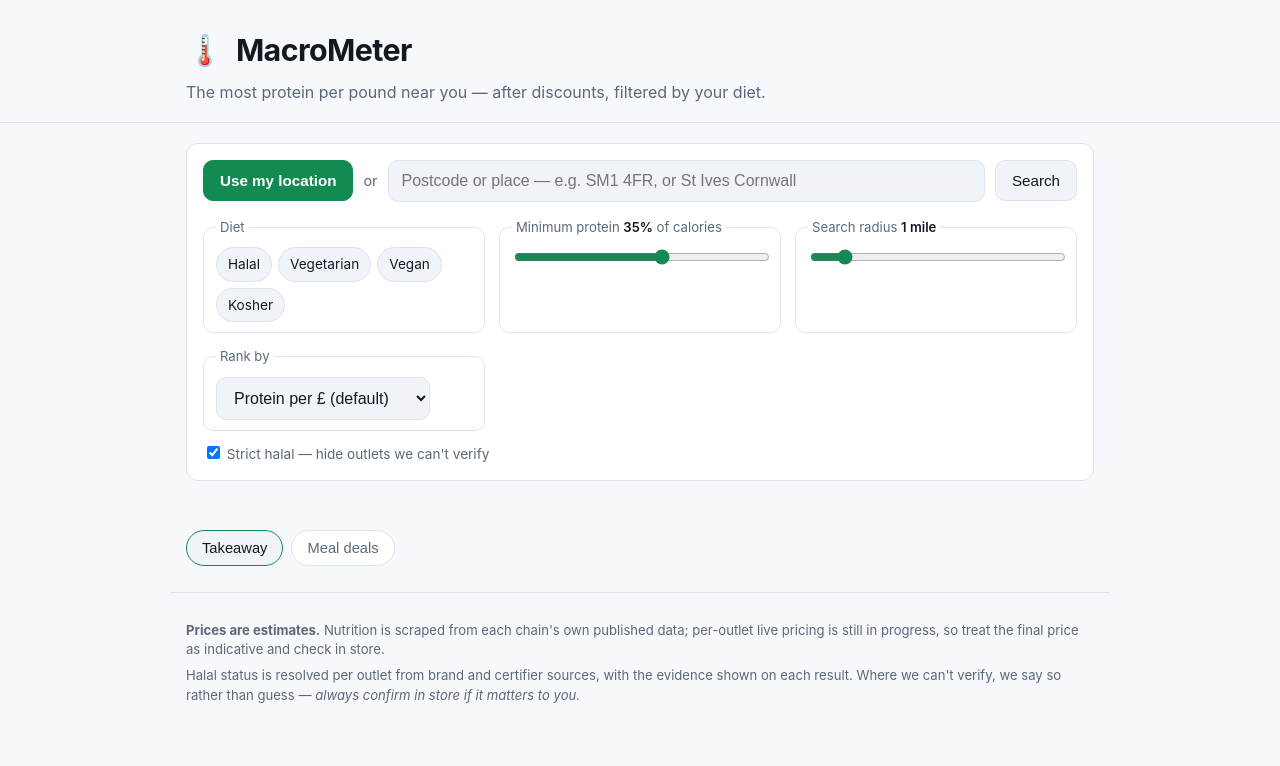
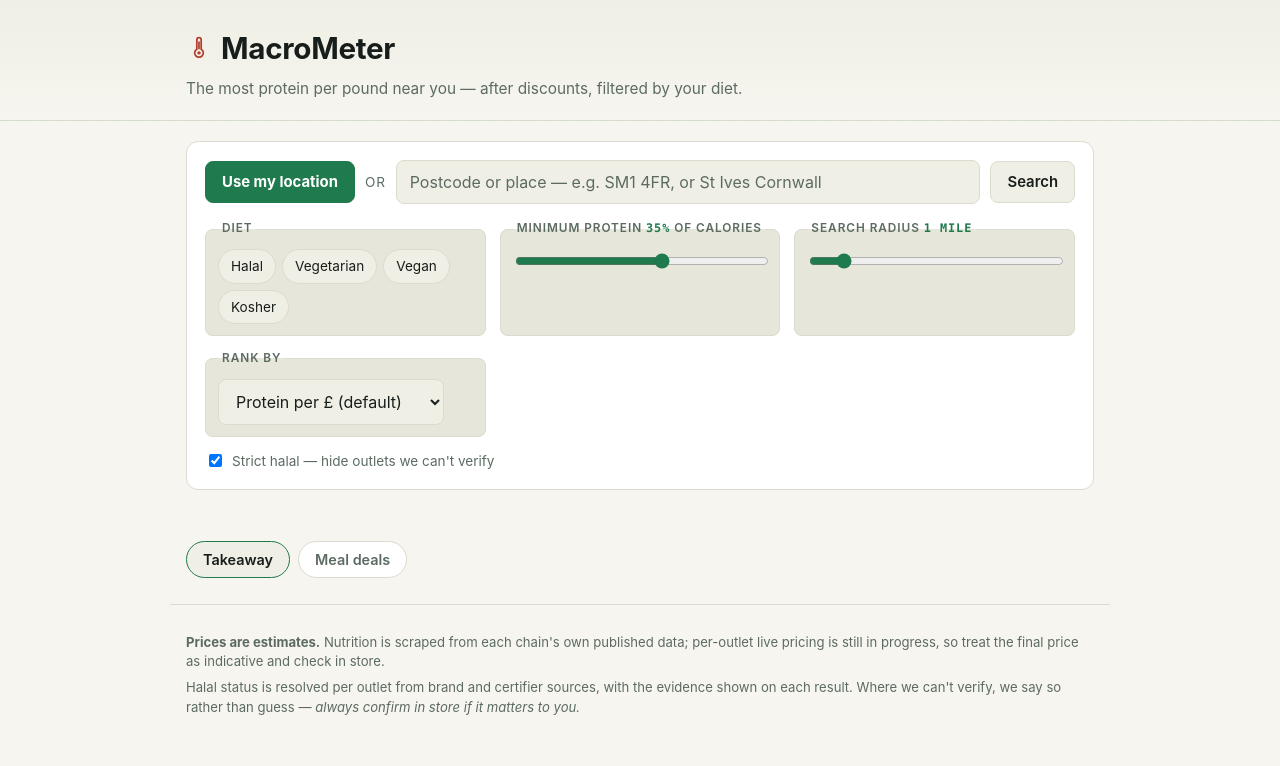
Before and after one commit to parkinsons0to1/Finding-healthy-takeout-options, a plain HTML site: page web/index.html in a window 1280 px wide. Drawn offline with Linux system fonts and the light colour scheme.

Commit message:
Redesign web front end around an instrument-panel aesthetic
Replace the generic dark-dashboard look with a palette and type system
grounded in the "thermometer" concept: a warmed near-black ground with a
quieted pine accent (rather than neon-on-black), and tabular monospace
reserved for anything that's an actual measurement (scores, prices,
macros, filter readouts). Swap the emoji logo for an inline SVG
thermometer mark, add hover/focus states, refine spacing and card
layout, and keep the light-mode palette in step.

Co-Authored-By: Claude Sonnet 5 <noreply@anthropic.com>
Claude-Session: https://claude.ai/code/session_01Pbt9UVLTG7tcFVk4gfww2r

```diff
--- a/web/index.html
+++ b/web/index.html
@@ -9,7 +9,14 @@
 <body>
 <header class="top">
   <div class="wrap">
-    <h1><span class="logo">🌡️</span> MacroMeter</h1>
+    <h1><span class="logo" aria-hidden="true">
+      <svg viewBox="0 0 24 24" fill="none" xmlns="http://www.w3.org/2000/svg">
+        <path d="M14 13.05V4.5a2 2 0 0 0-4 0v8.55a4 4 0 1 0 4 0Z"
+              stroke="currentColor" stroke-width="1.6" stroke-linejoin="round"/>
+        <path d="M12 6.5v6" stroke="currentColor" stroke-width="1.6" stroke-linecap="round"/>
+        <circle cx="12" cy="16.5" r="1.6" fill="currentColor"/>
+      </svg>
+    </span> MacroMeter</h1>
     <p class="tag">The most protein per pound near you — after discounts, filtered by your diet.</p>
   </div>
 </header>
--- a/web/styles.css
+++ b/web/styles.css
@@ -1,122 +1,229 @@
+/* MacroMeter — instrument-panel styling.
+   Palette and type are built around the "thermometer" concept: a warm-black
+   ground (not flat neon-on-black), a quieted pine accent, and tabular
+   monospace reserved for anything that is actually a measurement. */
+
 :root {
-  --bg: #0e1116;
-  --panel: #161b23;
-  --panel-2: #1d232d;
-  --line: #2a323f;
-  --text: #e8edf4;
-  --muted: #9aa7b8;
-  --accent: #35d07f;
-  --accent-dim: #1d7d4d;
-  --warn: #f0b429;
-  --bad: #ef5f5f;
+  --bg: #0c1310;
+  --panel: #141b17;
+  --panel-2: #1b2420;
+  --panel-raised: #212b25;
+  --line: #293530;
+  --line-soft: #202b26;
+  --text: #e9f0ea;
+  --muted: #8ea89b;
+  --accent: #4caf7d;
+  --accent-dim: #2a6b4a;
+  --accent-ink: #04140c;
+  --warn: #d7a34a;
+  --bad: #d97462;
+  --mercury: #d9705f;
   --radius: 12px;
+  --radius-sm: 8px;
+  --font-body: -apple-system, BlinkMacSystemFont, "Segoe UI", Roboto, Helvetica, Arial, sans-serif;
+  --font-mono: ui-monospace, "SF Mono", "Cascadia Code", "Roboto Mono", "Menlo", Consolas, monospace;
+  --ease: 160ms ease;
 }
+
 @media (prefers-color-scheme: light) {
   :root {
-    --bg: #f6f8fb; --panel: #fff; --panel-2: #f0f3f8; --line: #dde3ec;
-    --text: #131922; --muted: #5c6878; --accent: #128a52; --accent-dim: #b8e8ce;
+    --bg: #f6f5ef;
+    --panel: #ffffff;
+    --panel-2: #f0efe5;
+    --panel-raised: #ffffff;
+    --line: #dcdbcd;
+    --line-soft: #e7e6da;
+    --text: #171d1a;
+    --muted: #5c6b62;
+    --accent: #1f7a4d;
+    --accent-dim: #bfe3cd;
+    --accent-ink: #ffffff;
+    --warn: #92621a;
+    --bad: #a1382a;
+    --mercury: #b23f2e;
   }
 }
+
 * { box-sizing: border-box; }
+@media (prefers-reduced-motion: reduce) {
+  *, *::before, *::after { transition-duration: 0ms !important; animation-duration: 0ms !important; }
+}
+
 body {
   margin: 0; background: var(--bg); color: var(--text);
-  font: 16px/1.5 -apple-system, BlinkMacSystemFont, "Segoe UI", Roboto, sans-serif;
+  font: 16px/1.5 var(--font-body);
+  -webkit-font-smoothing: antialiased;
 }
+
 .wrap { max-width: 940px; margin: 0 auto; padding: 0 16px; }
-.top { padding: 28px 0 18px; border-bottom: 1px solid var(--line); }
-h1 { margin: 0; font-size: 1.9rem; letter-spacing: -.02em; }
-.logo { margin-right: 6px; }
-.tag { margin: 6px 0 0; color: var(--muted); }
 
+/* ---------- Header ---------- */
+.top {
+  padding: 26px 0 20px; border-bottom: 1px solid var(--line);
+  background: linear-gradient(180deg, var(--panel-2), transparent);
+  position: relative;
+}
+.top::after {
+  content: ""; position: absolute; left: 0; right: 0; bottom: -1px; height: 1px;
+  background: repeating-linear-gradient(90deg, var(--accent-dim) 0 6px, transparent 6px 14px);
+  opacity: .55;
+}
+h1 {
+  margin: 0; font-size: 1.85rem; font-weight: 700; letter-spacing: -.01em;
+  display: flex; align-items: center; gap: 9px; text-wrap: balance;
+}
+.logo {
+  display: inline-flex; width: 26px; height: 26px; flex: none;
+  color: var(--mercury);
+}
+.logo svg { width: 100%; height: 100%; display: block; }
+.tag { margin: 7px 0 0; color: var(--muted); font-size: .96rem; max-width: 46em; }
+
+/* ---------- Search panel ---------- */
 .panel {
   background: var(--panel); border: 1px solid var(--line);
-  border-radius: var(--radius); padding: 16px; margin: 20px 0;
+  border-radius: var(--radius); padding: 18px; margin: 20px 0;
 }
 .loc-row { display: flex; gap: 10px; align-items: center; flex-wrap: wrap; }
-.or { color: var(--muted); font-size: .9rem; }
+.or { color: var(--muted); font-size: .85rem; text-transform: uppercase; letter-spacing: .06em; }
+
 input[type=text], select {
-  flex: 1 1 220px; min-width: 0; padding: 11px 13px; border-radius: 10px;
+  flex: 1 1 220px; min-width: 0; padding: 11px 13px; border-radius: var(--radius-sm);
   border: 1px solid var(--line); background: var(--panel-2); color: var(--text);
-  font-size: 1rem;
+  font: 1rem var(--font-body);
+  transition: border-color var(--ease), background var(--ease);
 }
+input[type=text]::placeholder { color: var(--muted); }
+input[type=text]:focus-visible, select:focus-visible {
+  outline: 2px solid var(--accent); outline-offset: 1px; border-color: var(--accent);
+}
+
 .btn {
-  padding: 11px 16px; border-radius: 10px; border: 1px solid var(--line);
-  background: var(--panel-2); color: var(--text); font-size: .95rem;
+  padding: 11px 16px; border-radius: var(--radius-sm); border: 1px solid var(--line);
+  background: var(--panel-2); color: var(--text); font: 600 .93rem var(--font-body);
   cursor: pointer; white-space: nowrap;
+  transition: border-color var(--ease), background var(--ease), transform var(--ease);
 }
-.btn:hover { border-color: var(--accent); }
-.btn.primary { background: var(--accent); border-color: var(--accent); color: #04140c; font-weight: 600; }
-@media (prefers-color-scheme: light) { .btn.primary { color: #fff; } }
+.btn:hover { border-color: var(--accent); background: var(--panel-raised); }
+.btn:active { transform: translateY(1px); }
+.btn:focus-visible { outline: 2px solid var(--accent); outline-offset: 2px; }
+.btn.primary { background: var(--accent); border-color: var(--accent); color: var(--accent-ink); font-weight: 700; }
+.btn.primary:hover { background: var(--accent-dim); border-color: var(--accent-dim); }
 
 .filters {
   display: grid; grid-template-columns: repeat(auto-fit, minmax(210px, 1fr));
   gap: 14px; margin-top: 16px;
 }
-fieldset { border: 1px solid var(--line); border-radius: 10px; padding: 10px 12px; margin: 0; }
-legend { color: var(--muted); font-size: .82rem; padding: 0 4px; }
+fieldset {
+  border: 1px solid var(--line); border-radius: var(--radius-sm);
+  padding: 11px 12px; margin: 0; background: var(--line-soft);
+}
+legend {
+  color: var(--muted); font-size: .74rem; padding: 0 4px;
+  text-transform: uppercase; letter-spacing: .08em; font-weight: 600;
+}
 .chips { display: flex; flex-wrap: wrap; gap: 6px; }
 .chips label { position: relative; }
 .chips input { position: absolute; opacity: 0; }
 .chips span {
-  display: inline-block; padding: 6px 11px; border-radius: 999px;
+  display: inline-block; padding: 6px 12px; border-radius: 999px;
   border: 1px solid var(--line); background: var(--panel-2);
   font-size: .85rem; cursor: pointer;
+  transition: background var(--ease), border-color var(--ease), color var(--ease);
 }
+.chips span:hover { border-color: var(--accent); }
 .chips input:checked + span {
-  background: var(--accent); border-color: var(--accent); color: #04140c; font-weight: 600;
+  background: var(--accent); border-color: var(--accent); color: var(--accent-ink); font-weight: 600;
 }
-@media (prefers-color-scheme: light) { .chips input:checked + span { color: #fff; } }
 .chips input:focus-visible + span { outline: 2px solid var(--accent); outline-offset: 2px; }
-input[type=range] { width: 100%; accent-color: var(--accent); }
-output { color: var(--text); font-weight: 600; }
-.hint { color: var(--muted); font-size: .85rem; margin: 12px 0 0; }
 
-.status { color: var(--muted); min-height: 1.4em; margin: 8px 0; font-size: .92rem; }
+input[type=range] {
+  width: 100%; accent-color: var(--accent); height: 20px;
+  background: transparent; cursor: pointer;
+}
+output {
+  color: var(--accent); font-weight: 700; font-family: var(--font-mono);
+  font-variant-numeric: tabular-nums;
+}
+.hint { color: var(--muted); font-size: .85rem; margin: 14px 0 0; }
+.hint label { display: flex; align-items: center; gap: 7px; cursor: pointer; }
+
+/* ---------- Status / tabs ---------- */
+.status { color: var(--muted); min-height: 1.4em; margin: 10px 2px; font-size: .92rem; }
 .status.error { color: var(--bad); }
 
 .tabs { display: flex; gap: 8px; margin: 6px 0 14px; }
 .tab {
-  padding: 9px 15px; border-radius: 999px; border: 1px solid var(--line);
-  background: var(--panel); color: var(--muted); cursor: pointer; font-size: .92rem;
+  padding: 9px 16px; border-radius: 999px; border: 1px solid var(--line);
+  background: var(--panel); color: var(--muted); cursor: pointer;
+  font: 600 .9rem var(--font-body);
+  transition: border-color var(--ease), color var(--ease), background var(--ease);
 }
+.tab:hover { color: var(--text); }
 .tab.active { background: var(--panel-2); color: var(--text); border-color: var(--accent); }
+.tab:focus-visible { outline: 2px solid var(--accent); outline-offset: 2px; }
 
+/* ---------- Result cards ---------- */
 .card {
   background: var(--panel); border: 1px solid var(--line);
-  border-radius: var(--radius); padding: 14px; margin-bottom: 10px;
-  display: grid; grid-template-columns: 44px 1fr auto; gap: 12px; align-items: start;
+  border-radius: var(--radius); padding: 15px; margin-bottom: 10px;
+  display: grid; grid-template-columns: 34px 1fr auto; gap: 14px; align-items: start;
+  transition: border-color var(--ease), transform var(--ease);
 }
-.rank { font-size: 1.1rem; font-weight: 700; color: var(--muted); padding-top: 2px; }
-.card h3 { margin: 0 0 3px; font-size: 1.03rem; }
+.card:hover { border-color: var(--accent-dim); }
+
+.rank {
+  font: 700 1.05rem var(--font-mono); font-variant-numeric: tabular-nums;
+  color: var(--muted); padding-top: 3px;
+}
+.card h3 { margin: 0 0 3px; font-size: 1.03rem; font-weight: 650; }
 .where { color: var(--muted); font-size: .85rem; }
-.macros { margin-top: 7px; display: flex; flex-wrap: wrap; gap: 6px; }
+.macros { margin-top: 8px; display: flex; flex-wrap: wrap; gap: 6px; }
+
 .pill {
-  font-size: .78rem; padding: 3px 8px; border-radius: 999px;
+  font: .78rem var(--font-mono); font-variant-numeric: tabular-nums;
+  padding: 3px 9px; border-radius: 999px;
   border: 1px solid var(--line); background: var(--panel-2); color: var(--muted);
 }
 .pill.good { color: var(--accent); border-color: var(--accent-dim); }
 .pill.halal { color: var(--accent); border-color: var(--accent-dim); }
 .pill.unverified { color: var(--warn); border-color: var(--warn); }
 .pill.est { color: var(--warn); border-color: var(--line); }
-.pill.deal { color: var(--accent); border-color: var(--accent-dim); font-weight: 600; }
-.score { text-align: right; }
-.score .big { font-size: 1.45rem; font-weight: 700; color: var(--accent); line-height: 1.1; }
-.score .unit { font-size: .74rem; color: var(--muted); display: block; }
-.price { margin-top: 6px; font-size: .95rem; }
-.price s { color: var(--muted); font-size: .82rem; }
+.pill.deal { color: var(--accent); border-color: var(--accent-dim); font-weight: 700; }
 
-.section-head { margin: 22px 0 10px; font-size: .82rem; text-transform: uppercase;
-  letter-spacing: .08em; color: var(--muted); }
-.empty { color: var(--muted); padding: 18px; text-align: center;
-  border: 1px dashed var(--line); border-radius: var(--radius); }
-.context { color: var(--muted); font-size: .87rem; margin: 18px 0; }
-.foot { color: var(--muted); font-size: .82rem; padding: 22px 16px 40px;
-  border-top: 1px solid var(--line); margin-top: 26px; }
+.score {
+  text-align: right; border-left: 1px solid var(--line-soft); padding-left: 14px;
+  min-width: 78px;
+}
+.score .big {
+  font: 700 1.5rem var(--font-mono); font-variant-numeric: tabular-nums;
+  color: var(--accent); line-height: 1.1; display: block;
+}
+.score .unit { font-size: .7rem; color: var(--muted); display: block; margin-top: 2px; }
+.price { margin-top: 8px; font: 600 .95rem var(--font-mono); font-variant-numeric: tabular-nums; }
+.price s { color: var(--muted); font-size: .82rem; font-weight: 400; }
+
+.section-head {
+  margin: 24px 0 10px; font-size: .78rem; text-transform: uppercase;
+  letter-spacing: .09em; color: var(--muted); font-weight: 600;
+}
+.empty {
+  color: var(--muted); padding: 20px; text-align: center;
+  border: 1px dashed var(--line); border-radius: var(--radius);
+}
+.context { color: var(--muted); font-size: .87rem; margin: 18px 0; line-height: 1.6; }
+.foot {
+  color: var(--muted); font-size: .82rem; padding: 22px 16px 40px;
+  border-top: 1px solid var(--line); margin-top: 26px;
+}
 .foot p { margin: 6px 0; }
 
 @media (max-width: 560px) {
-  .card { grid-template-columns: 30px 1fr; }
-  .score { grid-column: 2; text-align: left; margin-top: 6px; }
+  .card { grid-template-columns: 26px 1fr; }
+  .score {
+    grid-column: 2; text-align: left; margin-top: 8px;
+    border-left: none; padding-left: 0; border-top: 1px solid var(--line-soft); padding-top: 8px;
+  }
 }
 
 /* Place disambiguation ("St Ives" matches three towns) */
@@ -129,10 +236,9 @@ output { color: var(--text); font-weight: 600; }
 /* Limited-time offers — visually distinct because they beat standard items */
 .pill.offer {
   background: var(--accent); border-color: var(--accent);
-  color: #04140c; font-weight: 700;
+  color: var(--accent-ink); font-weight: 700;
 }
-@media (prefers-color-scheme: light) { .pill.offer { color: #fff; } }
-.offer-parts { margin-top: 6px; font-style: italic; }
+.offer-parts { margin-top: 6px; font-style: italic; color: var(--muted); font-size: .85rem; }
 
 /* Items with macros but no trustworthy price — shown, never ranked */
 .unknown-price { color: var(--muted); font-size: .82rem; font-style: italic; }
```
